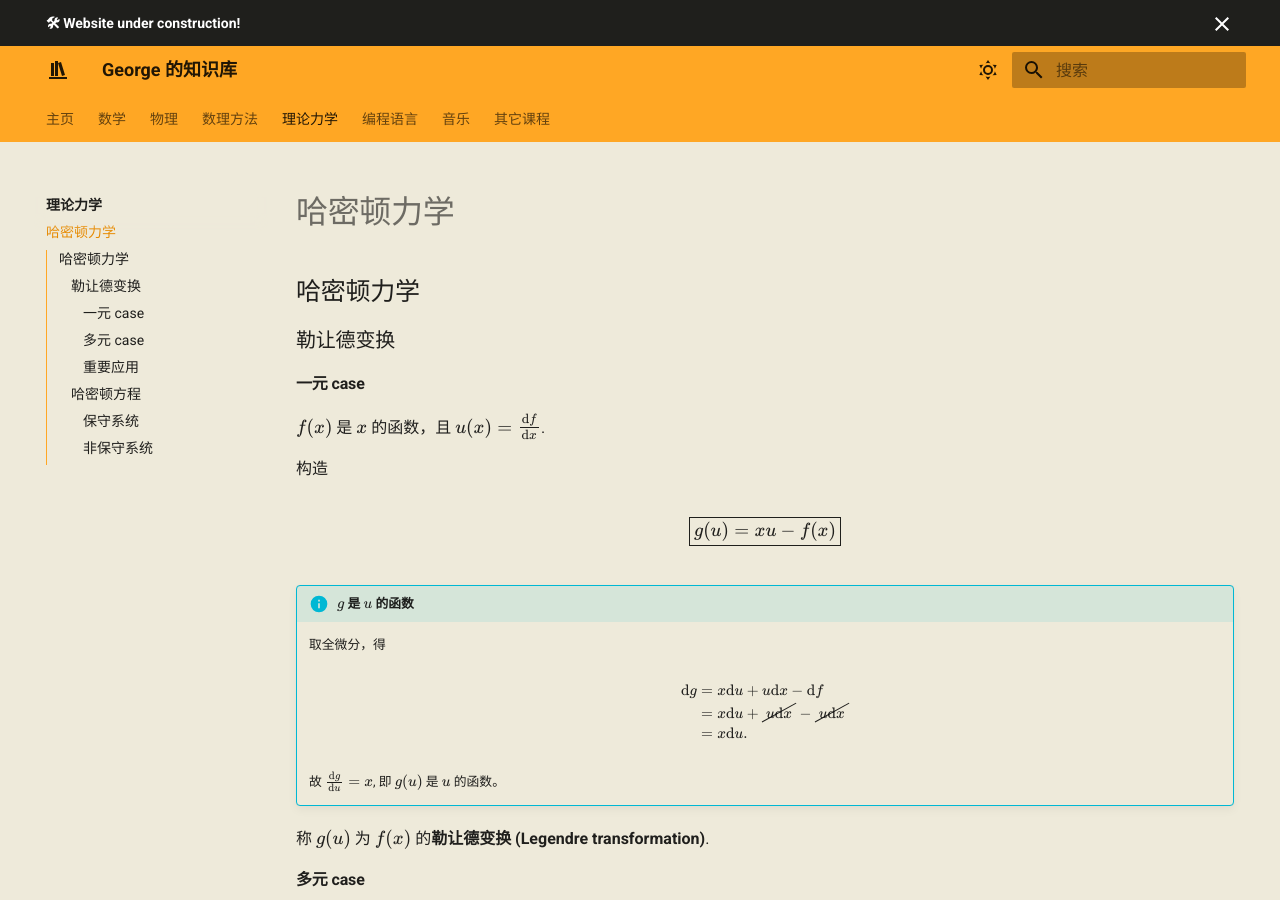
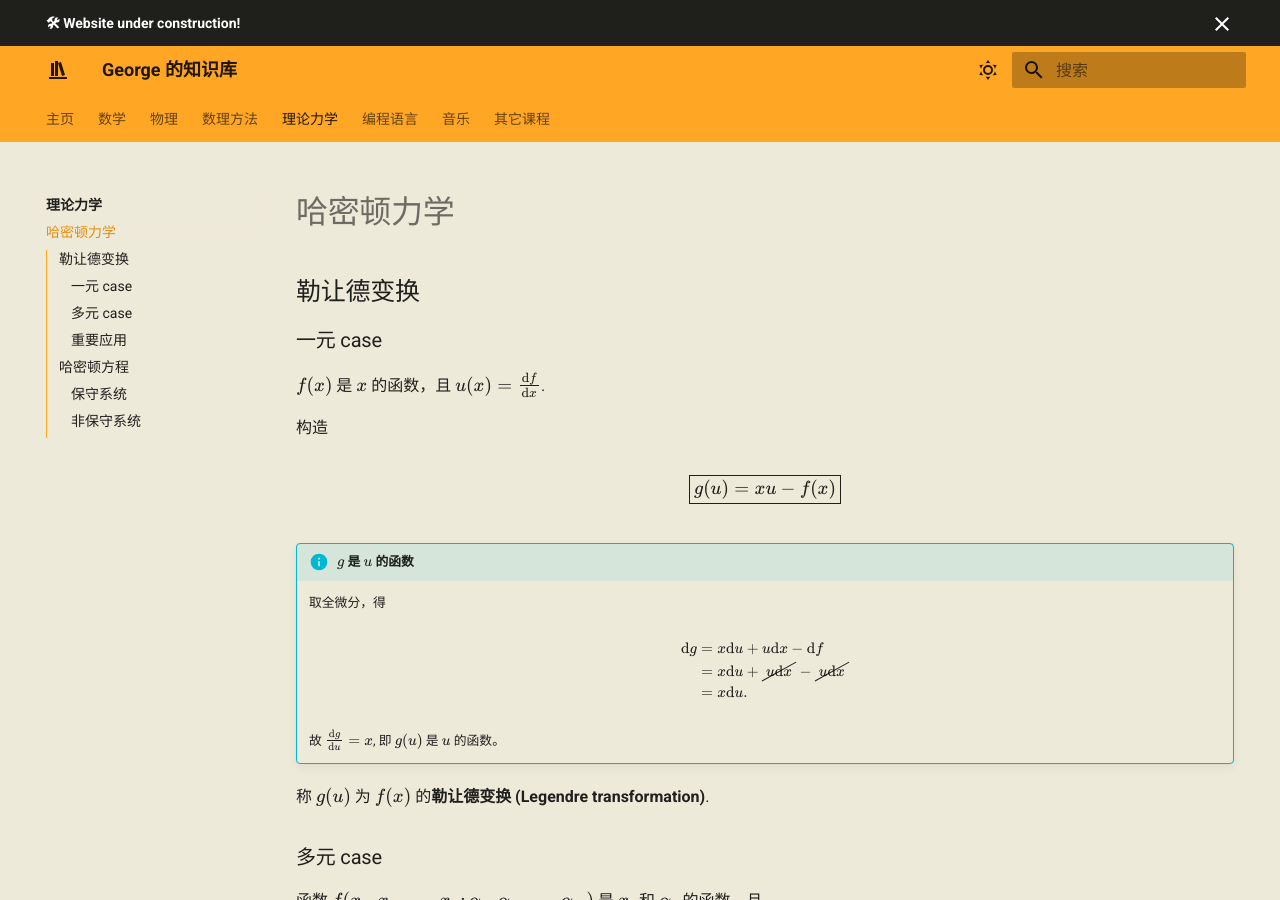
Before and after one commit to GeorgeC6/Notes, an MkDocs documentation site: the page built from docs/TheoMech/Hamilton.md, in a window 1280 px wide and 900 px high. Built offline with MkDocs 1.6.1 and Material for MkDocs 9.7.7, drawn with Linux system fonts in a browser that asks for light colours; comment, search, counter and statistics services are not loaded.

Commit message:
minor fixes

```diff
--- a/docs/TheoMech/Hamilton.md
+++ b/docs/TheoMech/Hamilton.md
@@ -1,9 +1,8 @@
+# 哈密顿力学
 
-## 哈密顿力学
+## 勒让德变换
 
-### 勒让德变换
-
-#### 一元 case
+### 一元 case
 
 $f(x)$ 是 $x$ 的函数，且 $u(x) = \frac{\mathrm{d} f}{\mathrm{d} x}$.
 
@@ -30,7 +29,7 @@ $$
 
 称 $g(u)$ 为 $f(x)$ 的**勒让德变换 (Legendre transformation)**.
 
-#### 多元 case
+### 多元 case
 
 函数 $f(x_1, x_2, \dots, x_n; \alpha_1, \alpha_2, \dots, \alpha_m)$ 是 $x_i$ 和 $\alpha_j$ 的函数，且
 
@@ -57,7 +56,7 @@ $$
 
     故 $\frac{\partial g}{\partial y_i} = x_i$, 即 $g$ 是 $y_i$ 的函数。
 
-#### 重要应用
+### 重要应用
 
 - **在物理学中，用于推导各种热力学势**
     - 热力学第一定律 $\mathrm{d}U = \mathrm{d}Q + \mathrm{d}W$
@@ -75,9 +74,9 @@ $$
 - **在理论力学中**
     - 推导哈密顿方程
 
-### 哈密顿方程
+## 哈密顿方程
 
-#### 保守系统
+### 保守系统
 
 设质点系由 $n$ 个质点组成，受到 $s$ 个完整约束，系统自由度为 $k = 3n - s$.
 理想约束情况，保守系统的拉格朗日函数为
@@ -162,7 +161,7 @@ $$
 !!! tip "Remarks"
     1. 哈密顿方程是 $2k$ 个一阶常微分方程，拉格朗日方程是 $k$ 个二阶常微分方程。
 
-#### 非保守系统
+### 非保守系统
 
 对于非保守系统，主动力可分为有势力和非有势力两类，系统的拉格朗日方程为
 
```
Also changed, not shown: docs/TheoMech/index.md (+0 -1 lines).
